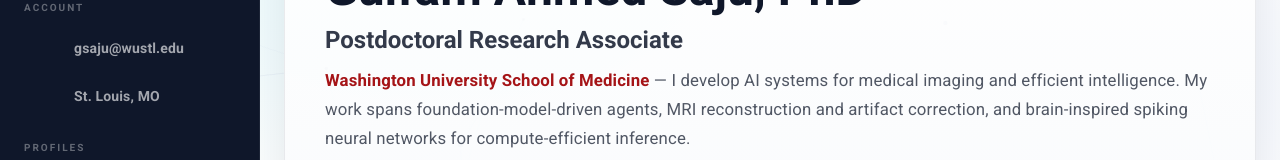
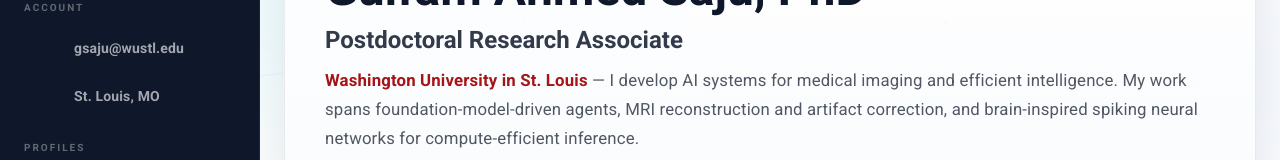
Before and after one commit to gulfam7/gulfam7.github.io, a React (Vite) app: page /#/ in a window 1280 px wide. Shown: the part 240-400 px from the top of the page. Built offline with nearby package versions, Linux system fonts and the light colour scheme; some icons are missing.

Commit message:
Update institution name in HomePage component

```diff
--- a/src/pages/HomePage.jsx
+++ b/src/pages/HomePage.jsx
@@ -37,7 +37,7 @@ function HomePage() {
 
   const name = 'Gulfam Ahmed Saju, PhD';
   const role = 'Postdoctoral Research Associate';
-  const institution = 'Washington University School of Medicine';
+  const institution = 'Washington University in St. Louis';
 
   const summary =
     'I develop AI systems for medical imaging and efficient intelligence. My work spans foundation-model-driven agents, MRI reconstruction and artifact correction, and brain-inspired spiking neural networks for compute-efficient inference.';
```
